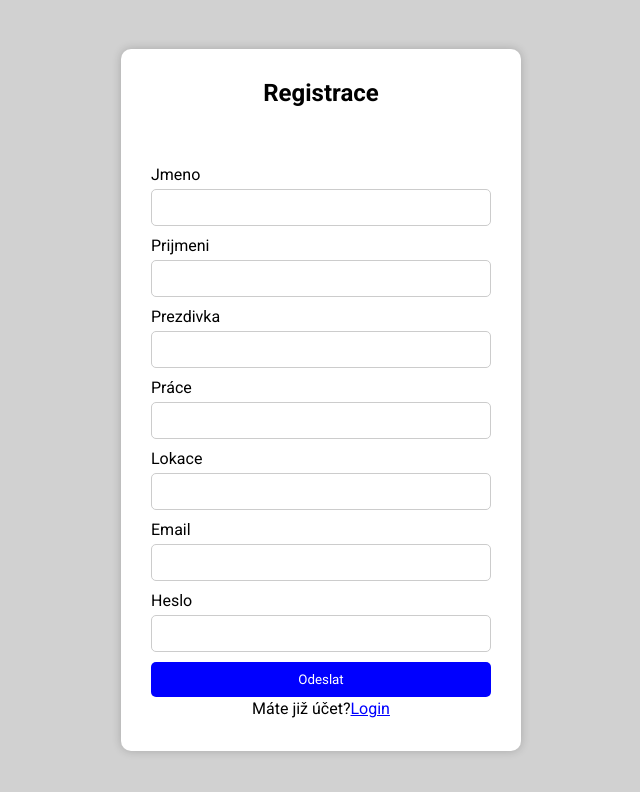
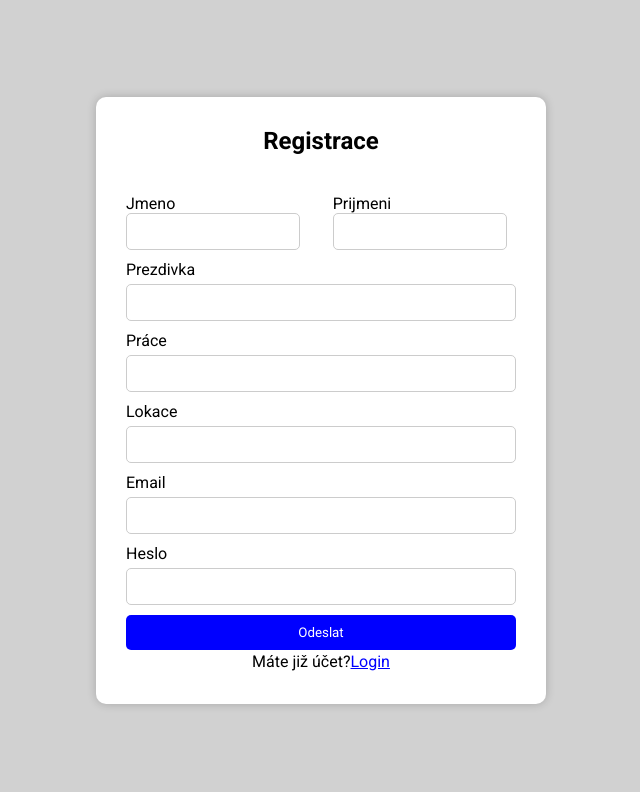
Before and after one commit to Aureu/Social_media_2, a React (Create React App) app in the folder frontend/: page /register in a window 1280 px wide. Shown: the top 792 px of the page, without its empty margins (319-959 px from the left). Built offline with nearby package versions, Linux system fonts and the light colour scheme; no server answers.

Commit message:
feat(notifications): bug fixes

```diff
--- a/frontend/src/App.js
+++ b/frontend/src/App.js
@@ -1,24 +1,19 @@
 import React from 'react';
 import { BrowserRouter as Router, Route, Routes } from 'react-router-dom';
-
-import {
-	HomePage,
-	RegisterPage,
-	LoginPage,
-	ProfilePage,
-	ShowProfilePage,
-} from './pages';
+import { RegisterPage, LoginPage, ProfilePage, ShowProfilePage } from './pages';
+import PrivateRoute from './components/PrivateRoute';
 
 function App() {
 	return (
 		<div className='App'>
 			<Router>
 				<Routes>
-					<Route exact path='/' element={<HomePage />} />
-					<Route exact path='/register' element={<RegisterPage />} />
-					<Route exact path='/login' element={<LoginPage />} />
-					<Route exact path='/profile' element={<ProfilePage />} />
-					<Route exact path='/profile/:id' element={<ShowProfilePage />} />
+					<Route path='/register' element={<RegisterPage />} />
+					<Route path='/' element={<LoginPage />} />
+					<Route path='/profile' element={<PrivateRoute />}>
+						<Route index element={<ProfilePage />} />
+						<Route path=':id' element={<ShowProfilePage />} />
+					</Route>
 				</Routes>
 			</Router>
 		</div>
--- a/frontend/src/components/Navbar.jsx
+++ b/frontend/src/components/Navbar.jsx
@@ -165,11 +165,7 @@ const Navbar = () => {
 									</NavLink>
 								</li>
 								<li>
-									<a
-										href='/login'
-										className='nav-item'
-										onClick={authService.logout}
-									>
+									<a href='/' className='nav-item' onClick={authService.logout}>
 										Logout
 									</a>
 								</li>
--- /dev/null
+++ b/frontend/src/components/PrivateRoute.jsx
@@ -0,0 +1,11 @@
+import { Route, Navigate, Outlet } from 'react-router-dom';
+
+import AuthService from '../services/auth.service';
+
+function PrivateRoute() {
+	const currentUser = AuthService.getCurrentUser();
+
+	return currentUser ? <Outlet /> : <Navigate to='/' />;
+}
+
+export default PrivateRoute;
--- a/frontend/src/index.scss
+++ b/frontend/src/index.scss
@@ -366,16 +366,49 @@ button {
 	background-color: #d1d1d1;
 	box-shadow: 0 0 10px rgba(0, 0, 0, 0.2);
 
+	.error-message {
+		background-color: #f8d7da;
+		border: 1px solid #f5c6cb;
+		border-radius: 4px;
+		color: #721c24;
+		display: inline-block;
+		font-size: 0.9rem;
+		margin-bottom: 1rem;
+		padding: 0.75rem 1.25rem;
+		text-align: center;
+		width: 100%;
+	}
+
 	.form {
 		display: flex;
 		flex-direction: column;
 		justify-content: center;
 		align-items: center;
-		width: 400px;
+		width: 450px;
 		padding: 30px;
 		background-color: #fff;
 		border-radius: 10px;
 		box-shadow: 0 0 10px rgba(0, 0, 0, 0.2);
+
+		&__form {
+			display: flex;
+			flex-direction: column;
+			width: 100%;
+
+			&__row {
+				display: flex;
+				justify-content: space-between;
+
+				& > div {
+					width: 47%;
+				}
+			}
+
+			&__label {
+				font-size: 16px;
+				margin-bottom: 5px;
+			}
+		}
 
 		&__title {
 			font-size: 24px;
--- a/frontend/src/pages/login.jsx
+++ b/frontend/src/pages/login.jsx
@@ -1,4 +1,4 @@
-import { useRef } from 'react';
+import { useRef, useState } from 'react';
 import AuthService from '../services/auth.service';
 import { useNavigate } from 'react-router-dom';
 
@@ -6,22 +6,34 @@ const LoginPage = () => {
 	const user = useRef();
 	const pass = useRef();
 
+	const [error, setError] = useState('');
+
 	const navigate = useNavigate();
 
 	const handleLogin = (e) => {
 		e.preventDefault();
 
-		AuthService.login(user.current.value, pass.current.value).then(() => {
-			navigate('/profile');
-		});
+		AuthService.login(user.current.value, pass.current.value)
+			.then(() => {
+				navigate('/profile');
+			})
+			.catch((error) => {
+				if (error.response.status === 401) {
+					setError('Invalid Password!');
+				} else if (error.response.status === 404) {
+					setError('User not found');
+				} else {
+					setError('An error occurred. Please try again.');
+				}
+			});
 	};
-
 	return (
 		<>
 			<div className='form-container'>
 				<div className='form'>
 					<h2 className='form__title'>Prihlaseni</h2>
 
+					{error && <p className='error-message'>{error}</p>}
 					<form className='form__form' onSubmit={handleLogin}>
 						<label className='form__form__label'>Prezdivku</label>
 						<input className='form__form__input' type='text' ref={user} />
--- a/frontend/src/pages/register.jsx
+++ b/frontend/src/pages/register.jsx
@@ -1,8 +1,8 @@
-import React, { useRef } from 'react';
+import React, { useRef, useState } from 'react';
 import { useNavigate } from 'react-router-dom';
 import axios from 'axios';
 
-import Navbar from '../components/Navbar';
+import AuthService from '../services/auth.service';
 
 const RegisterPage = () => {
 	const fname = useRef();
@@ -13,11 +13,14 @@ const RegisterPage = () => {
 	const job = useRef();
 	const location = useRef();
 
+	const [error, setError] = useState('');
+
 	const navigate = useNavigate();
 
-	const submitRegister = () => {
-		axios
-			.post(`${process.env.REACT_APP_HOST}/api/auth/register`, {
+	const submitRegister = async (e) => {
+		e.preventDefault();
+		try {
+			await axios.post(`${process.env.REACT_APP_HOST}/api/auth/register`, {
 				first_name: fname.current.value,
 				last_name: lname.current.value,
 				username: username.current.value,
@@ -25,8 +28,11 @@ const RegisterPage = () => {
 				location: location.current.value,
 				email: email.current.value,
 				password: password.current.value,
-			})
-			.then(navigate('/login'));
+			});
+			navigate('/');
+		} catch (error) {
+			setError('Registration failed. Username or email may already be in use.');
+		}
 	};
 
 	return (
@@ -34,12 +40,18 @@ const RegisterPage = () => {
 			<div className='form-container'>
 				<div className='form'>
 					<h2 className='form__title'>Registrace</h2> <br />
-					<br />
+					{error && <div className='error-message'>{error}</div>}
 					<form onSubmit={submitRegister} className='form__form'>
-						<label className='form__form__label'>Jmeno</label>
-						<input className='form__form__input' type='text' ref={fname} />
-						<label className='form__form__label'>Prijmeni</label>
-						<input className='form__form__input' type='text' ref={lname} />
+						<div className='form__form__row'>
+							<div>
+								<label className='form__form__label'>Jmeno</label>
+								<input className='form__form__input' type='text' ref={fname} />
+							</div>
+							<div>
+								<label className='form__form__label'>Prijmeni</label>
+								<input className='form__form__input' type='text' ref={lname} />
+							</div>
+						</div>
 						<label className='form__form__label'>Prezdivka</label>
 						<input className='form__form__input' type='text' ref={username} />
 						<label className='form__form__label'>Práce</label>
@@ -62,7 +74,7 @@ const RegisterPage = () => {
 					</form>
 					<p>
 						Máte již účet?
-						<a href='/login' className='form__register-link'>
+						<a href='/' className='form__register-link'>
 							Login
 						</a>
 					</p>
--- a/frontend/src/services/auth.service.js
+++ b/frontend/src/services/auth.service.js
@@ -22,13 +22,32 @@ class AuthService {
 		localStorage.removeItem('user');
 	}
 
-	register(username, email, password) {
-		return axios.post(API_URL + 'register', {
-			username,
-			email,
-			password,
-		});
-	}
+	register = async (
+		first_name,
+		last_name,
+		username,
+		job,
+		location,
+		email,
+		password
+	) => {
+		try {
+			const response = await axios.post(API_URL + 'signup', {
+				first_name,
+				last_name,
+				username,
+				job,
+				location,
+				email,
+				password,
+			});
+
+			return response.data;
+		} catch (error) {
+			console.error('Register error:', error);
+			throw error;
+		}
+	};
 
 	getCurrentUser() {
 		return JSON.parse(localStorage.getItem('user'));
```
Also changed, not shown: 1 other file (tests, documents, lock files or other folders).
